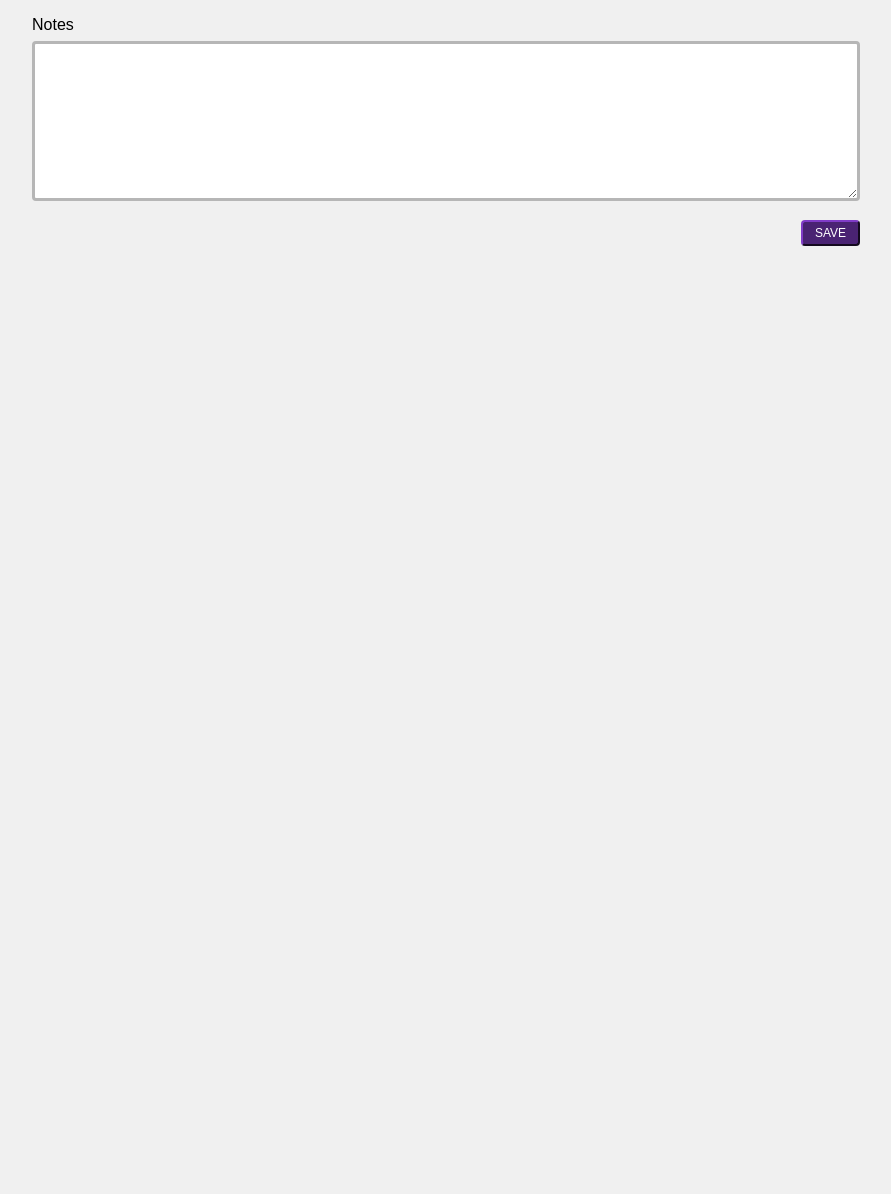
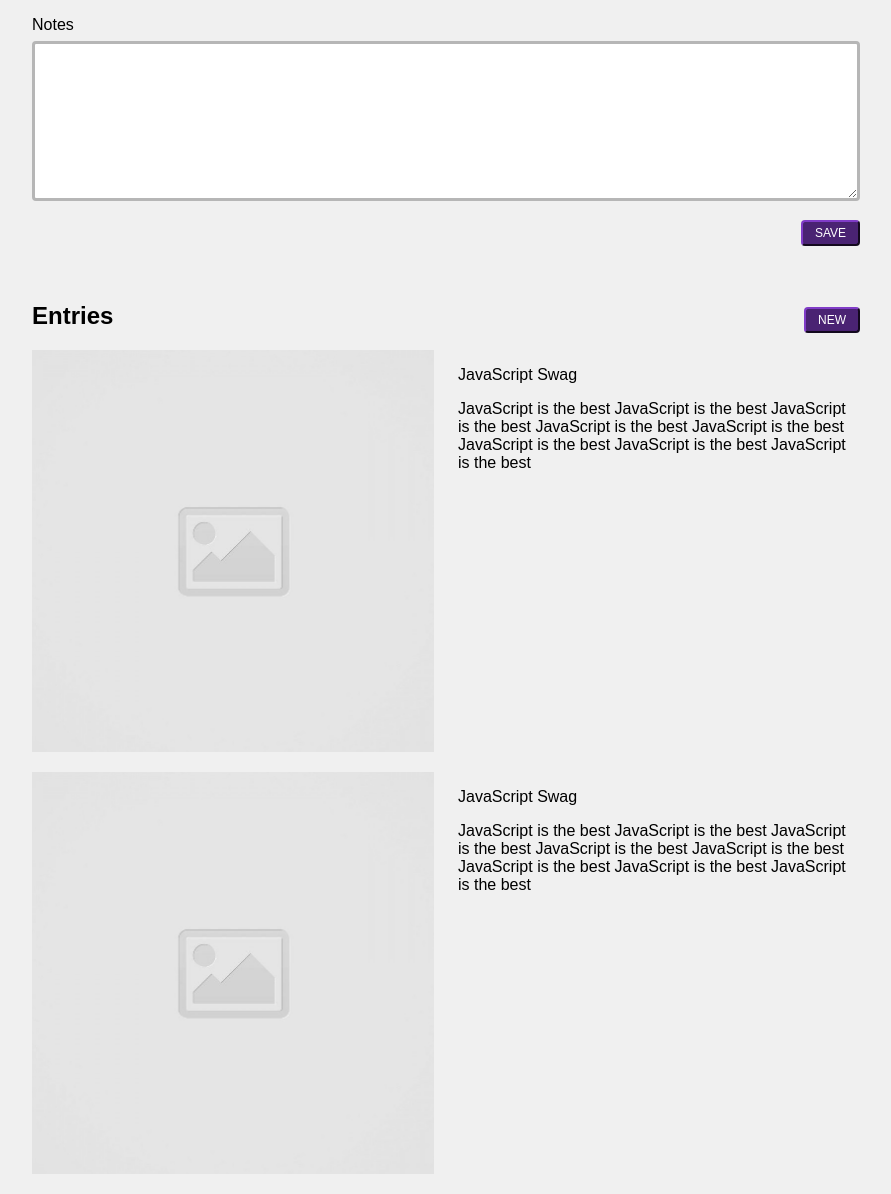
Before and after one commit to AnthonyUrbina/code-journal, a website: page index.html in a window 1280 px wide. Shown: the part 535-1729 px from the top of the page, without its empty margins (194-1085 px from the left). Before the commit the page ends 801 px from the top, so only its background shows below. Drawn offline with Linux system fonts and the light colour scheme; a web font is replaced by a local one.

Commit message:
Add some dummy journal entries to the unordered list in the HTML and style them to match the wireframe.

```diff
--- a/css/styles.css
+++ b/css/styles.css
@@ -62,3 +62,24 @@ button {
 .label-spacing {
   padding-top: 0.75rem;
 }
+
+/* view entries */
+
+ul {
+  list-style-type: none;
+  padding-left: 0;
+}
+
+.img-li-size {
+  width: 100%;
+}
+
+.entries-h3-button-new-spacing {
+  display: flex;
+  justify-content: space-between;
+  align-items: center;
+}
+
+.button-new {
+  margin-bottom: initial;
+}
--- a/index.html
+++ b/index.html
@@ -75,8 +75,55 @@
           </div>
         </form>
       </div>
-    </div>
-    <div data-view="entries">
+      <div data-view="entries">
+        <div class="row">
+
+        </div>
+        <ul>
+          <li>
+            <div class="column-full entries-h3-button-new-spacing">
+              <div>
+                <h2>Entries</h2>
+              </div>
+              <div>
+                <button class="button-new">NEW</button>
+              </div>
+            </div>
+            <div class="row">
+              <div class="column-half">
+                <img class="img-li-size" src="images/placeholder-image-square.jpg" alt="placeholder-image-square">
+              </div>
+              <div class="column-half">
+                <div>
+                  <h3>JavaScript Swag</h3>
+                </div>
+                <div class="entries-notes-spacing">
+                  JavaScript is the best JavaScript is the best JavaScript is the best JavaScript is the
+                  best JavaScript is the best JavaScript is the best JavaScript is the best JavaScript is the best
+                </div>
+              </div>
+            </div>
+          </li>
+        </ul>
+        <ul>
+          <li>
+            <div class="row">
+              <div class="column-half">
+                <img class="img-li-size" src="images/placeholder-image-square.jpg" alt="placeholder-image-square">
+              </div>
+              <div class="column-half">
+                <div>
+                  <h3>JavaScript Swag</h3>
+                </div>
+                <div class="entries-notes-spacing">
+                  JavaScript is the best JavaScript is the best JavaScript is the best JavaScript is the best JavaScript is the
+                  best JavaScript is the best JavaScript is the best JavaScript is the best
+                </div>
+              </div>
+            </div>
+          </li>
+        </ul>
+      </div>
     </div>
   </main>
   <script src="js/data.js"></script>
```
